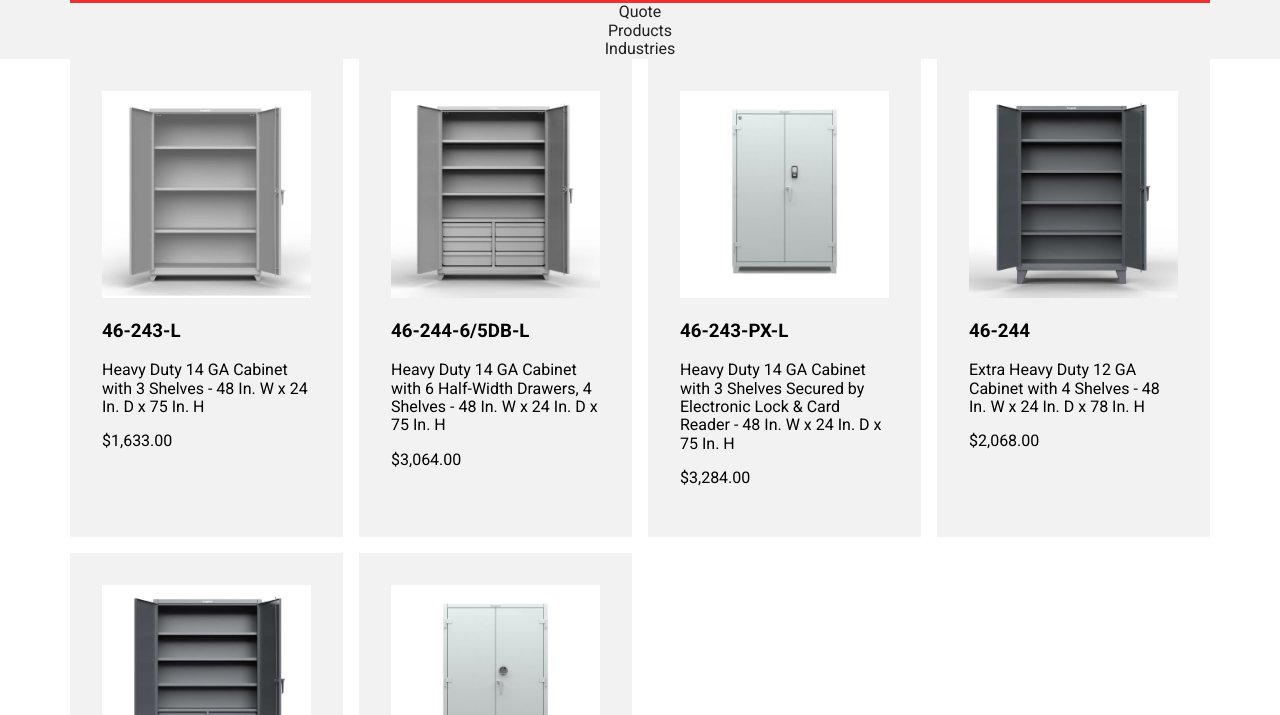
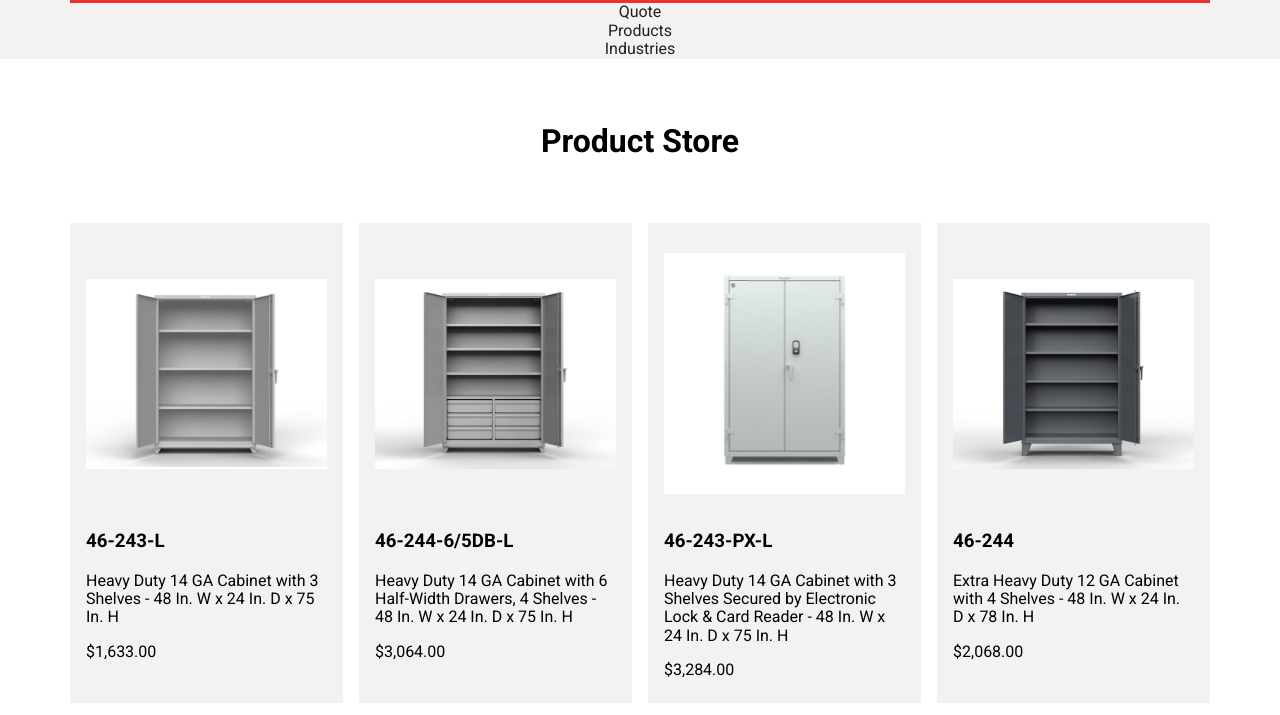
Before and after one commit to npresley13/strongholdWebsitePractice, a website: page store.html in a window 1280 px wide. Shown: the part 85-800 px from the top of the page. Drawn offline with Linux system fonts and the light colour scheme.

Commit message:
fixed spacing issues on store

```diff
--- a/scss/_medium.scss
+++ b/scss/_medium.scss
@@ -44,3 +44,9 @@
         flex-basis: 100%;
         margin: 1em;
     }
+
+/* STORE */
+
+#product-store {
+    grid-template-columns: repeat(auto-fit, minmax(14em, 1fr));
+}
--- a/scss/_small.scss
+++ b/scss/_small.scss
@@ -354,20 +354,30 @@ form > div {
 
 /* STORE */
 
+#store-header {
+    display: flex;
+    justify-content: center;
+}
+
+#store-title {
+    margin: 2em 0;
+}
+
 #product-store {
     display: grid;
     gap: 1em;
-    grid-template-columns: repeat(auto-fill, minmax(15em, 1fr));
+    grid-template-columns: repeat(auto-fit, minmax(15em, 1fr));
+    margin-bottom: 2em;
 }
 
 #product-store > div {
-    padding: 2em;
+    padding: 1em;
     background-color: $primaryGray;
-    height: auto;
+    height: 30em
 }
 
 #product-store > div > img {
     width: 100%;
-    height: 50%;
-    object-fit: cover;
+    height: 60%;
+    object-fit: contain;
 }
--- a/store.html
+++ b/store.html
@@ -30,6 +30,10 @@
             </ul>
         </div>
     </nav>
+    <div id="store-header" class="limited">
+        <h1 id="store-title" >Product Store</h1>
+    </div>
+
 
     <main id="product-store" class="limited">
 
@@ -40,7 +44,6 @@
 </body>
 
 <footer class="clearfix">
-    <h2>Footer</h2>
     <div class="row limited">
         <section class="column small-12 medium-6 large-3">
             <h3>Products</h3>
```
Also changed, not shown: css/styles.css, 1 other file.
